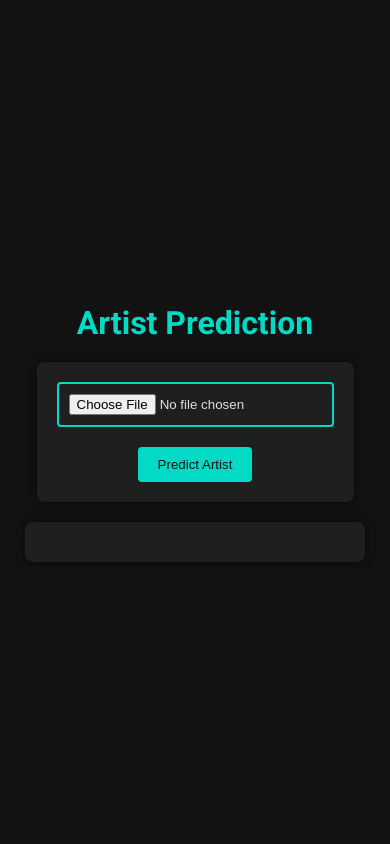
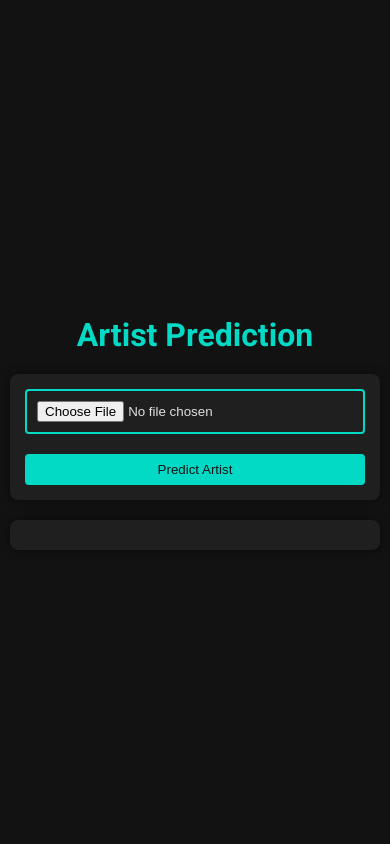
Before and after one commit to TonyBegemy/Artist_Detection_DeepLearning, a Flask app: page / in a window 390 px wide. Run offline with Flask 3, Linux system fonts and the light colour scheme.

Commit message:
Update index.html

```diff
--- a/templates/index.html
+++ b/templates/index.html
@@ -16,6 +16,8 @@
             justify-content: center;
             height: 100vh;
             margin: 0;
+            padding: 20px;
+            box-sizing: border-box;
         }
         header {
             width: 100%;
@@ -31,6 +33,7 @@
         h1 {
             color: #03DAC6;
             margin-bottom: 20px;
+            text-align: center;
         }
         form {
             background: #1f1f1f;
@@ -40,6 +43,9 @@
             display: flex;
             flex-direction: column;
             align-items: center;
+            width: 100%;
+            max-width: 400px;
+            box-sizing: border-box;
         }
         input[type="file"] {
             border: 2px solid #03DAC6;
@@ -49,6 +55,8 @@
             border-radius: 4px;
             cursor: pointer;
             margin-bottom: 10px;
+            width: 100%;
+            box-sizing: border-box;
         }
         button {
             background: #03DAC6;
@@ -59,6 +67,8 @@
             cursor: pointer;
             margin-top: 10px;
             transition: background 0.3s ease, transform 0.3s ease;
+            width: 100%;
+            box-sizing: border-box;
         }
         button:hover {
             background: #00BFA5;
@@ -75,8 +85,10 @@
             padding: 20px;
             border-radius: 8px;
             box-shadow: 0 0 10px rgba(0, 0, 0, 0.5);
-            width: 300px;
+            width: 100%;
+            max-width: 400px;
             text-align: center;
+            box-sizing: border-box;
         }
         .prediction {
             margin-bottom: 10px;
@@ -85,6 +97,21 @@
             max-width: 100%;
             border-radius: 8px;
             margin-top: 20px;
+        }
+
+        @media (max-width: 600px) {
+            body {
+                padding: 10px;
+            }
+            form {
+                padding: 15px;
+            }
+            #result {
+                padding: 15px;
+            }
+            button {
+                padding: 8px 16px;
+            }
         }
     </style>
 </head>
@@ -141,6 +168,5 @@
             });
         });
     </script>
-
 </body>
 </html>
```
